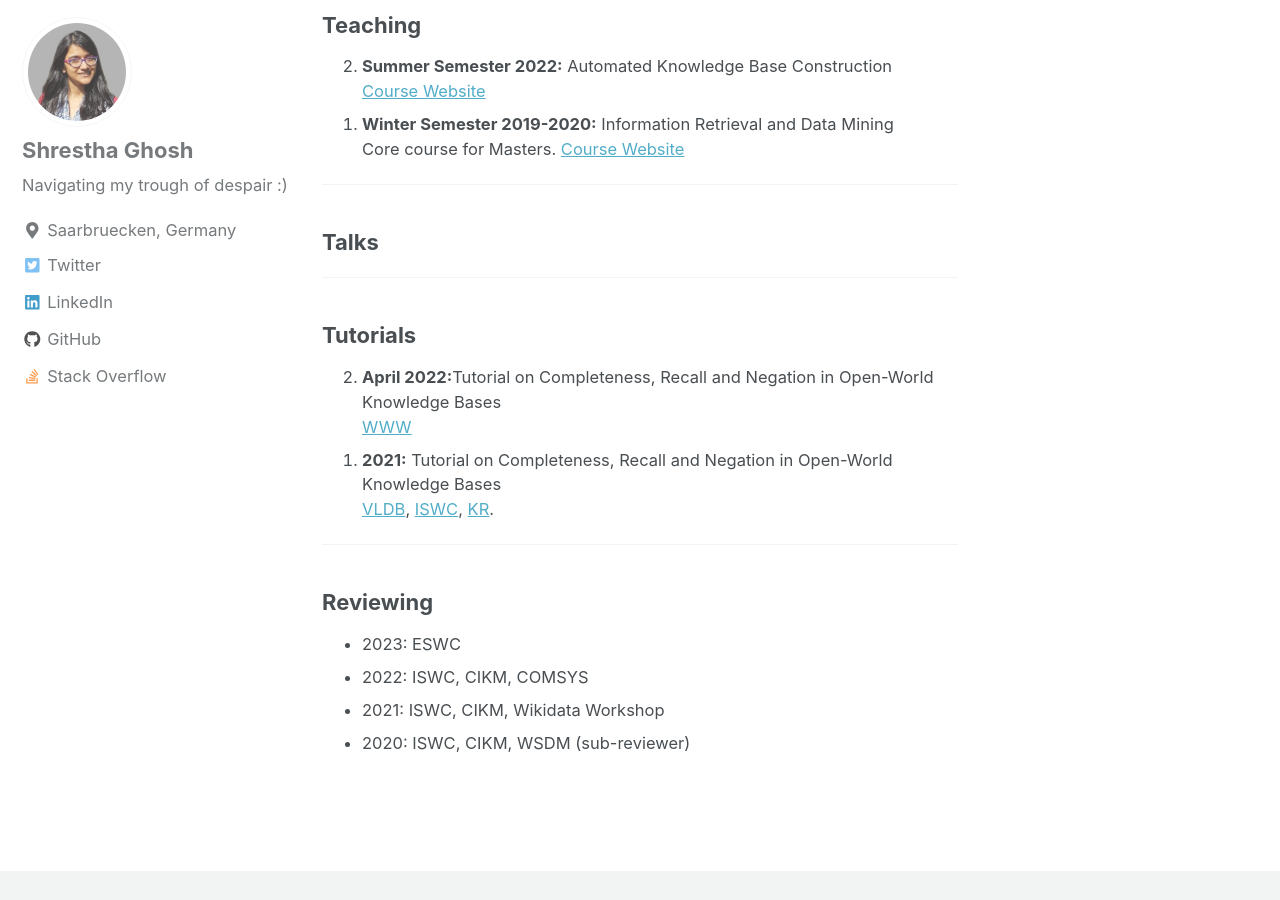
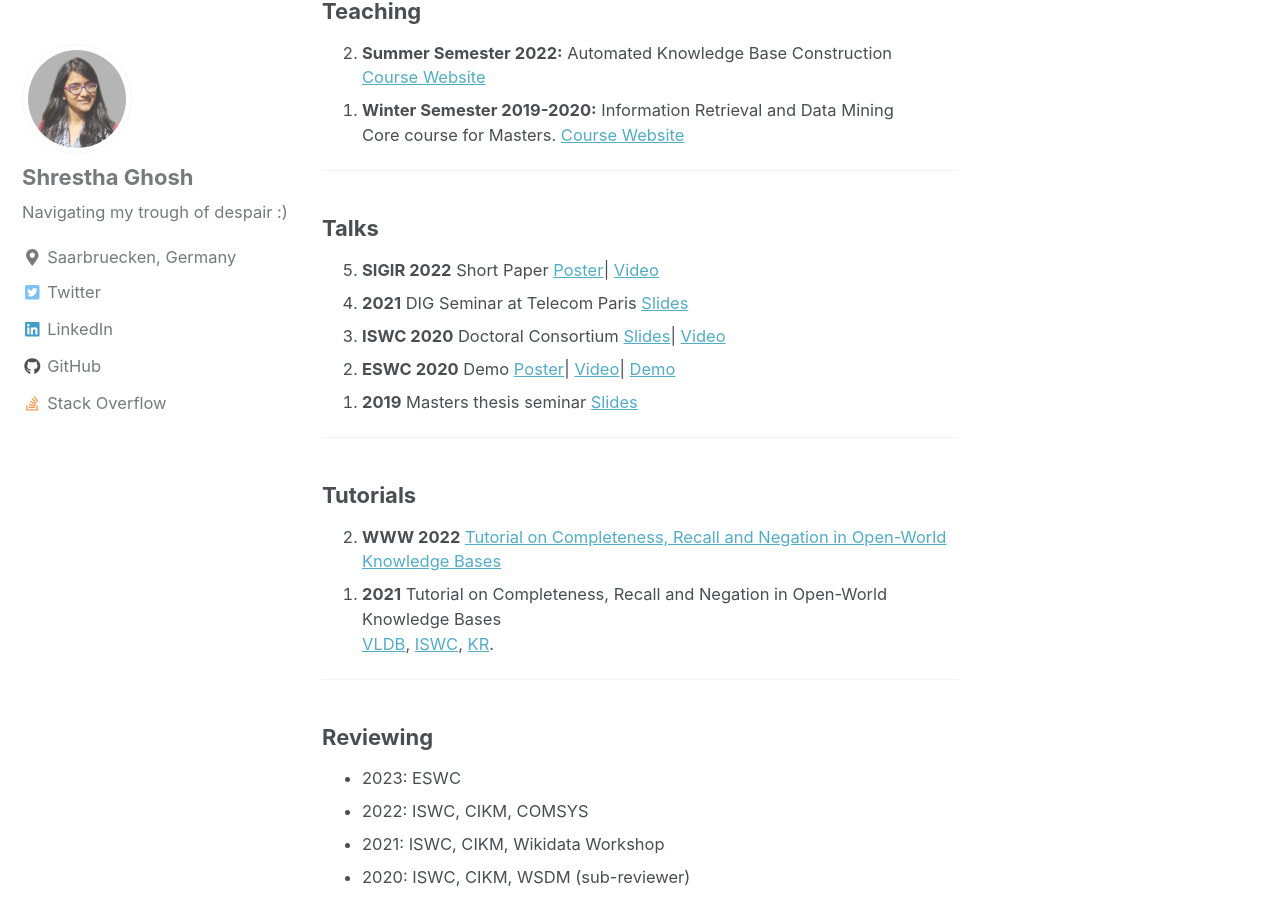
Before and after one commit to ghoshs/ghoshs.github.io, a Jekyll site: the page built from _pages/activities.md, in a window 1280 px wide and 900 px high, scrolled down 283 px. Built offline with Jekyll 4.4.1, drawn with Linux system fonts in a browser that asks for light colours; nearby versions of some CDN libraries.

Commit message:
update pubs

```diff
--- a/_layouts/home.html
+++ b/_layouts/home.html
@@ -17,13 +17,13 @@ layout: archive
     <strong>Nov 2022:</strong> Journal paper accepted at JoWS 2023.<br>
     <i>Answering Count Questions with Structured Answers from Text</i><br>
     Shrestha Ghosh, Simon Razniewski, Gerhard Weikum.
-    <a href="/images/JoWS_2022.pdf"><img src="images/pdf-icon.png" width="20px"></a>
+    <a href="/files/JoWS_2022.pdf"><img src="images/pdf-icon.png" width="20px"></a>
   </li>
   <li>
     <strong>Nov 2022:</strong> Demo paper accepted at WSDM 2023.<br>
     <i>CoQEx: Entity Counts Explained</i><br>
     Shrestha Ghosh, Simon Razniewski, Gerhard Weikum.
-    <a href="/images/WSDM_2023.pdf"><img src="images/pdf-icon.png" width="20px"></a>
+    <a href="/files/WSDM_2023.pdf"><img src="images/pdf-icon.png" width="20px"></a>
   </li>
   <li>
     <strong>Apr 2022:</strong> Short paper accepted at SIGIR 2022.<br>
--- a/_pages/activities.md
+++ b/_pages/activities.md
@@ -4,7 +4,7 @@ title: "Activities"
 author_profile: true
 ---
 
-<ul>
+<ul class="small">
 	<a href="#teaching">Teaching</a>
 	<a href="#talks">Talks</a>
 	<a href="#tutorials">Tutorials</a>
@@ -14,7 +14,9 @@ author_profile: true
 
 <h3 id="teaching">Teaching</h3>
 <ol reversed class="small">
-	<li><strong>Summer Semester 2022:</strong> Automated Knowledge Base Construction <br> <a href="https://www.mpi-inf.mpg.de/departments/databases-and-information-systems/teaching/ss2022/akbc">Course Website</a></li>
+	<li>
+		<strong>Summer Semester 2022:</strong> Automated Knowledge Base Construction <br> <a href="https://www.mpi-inf.mpg.de/departments/databases-and-information-systems/teaching/ss2022/akbc">Course Website</a>
+	</li>
 	<li>
 		<strong>Winter Semester 2019-2020:</strong> Information Retrieval and Data Mining <br>
 		Core course for Masters. <a href="https://www.mpi-inf.mpg.de/departments/databases-and-information-systems/teaching/ws1920/irdm19">Course Website</a>
@@ -25,7 +27,30 @@ author_profile: true
 
 <h3 id="talks">Talks</h3>
 <ol reversed class="small">
-
+	<li>
+		<strong>SIGIR 2022</strong> Short Paper
+		<a href="/files/SIGIR_2022.pdf">Poster</a>|
+		<a href="https://drive.google.com/file/d/1rBg-u8lwNXsqLdaN6Y-282RGE6DE6Ra2/view?usp=sharing">Video</a>
+	</li>
+	<li>
+		<strong>2021</strong> DIG Seminar at Telecom Paris
+		<a href="https://docs.google.com/presentation/d/1JCETTSArnAUUTmMOOFRLsSvG9iBlzQU0ib2HkvDc350/edit?usp=sharing">Slides</a>
+	</li>
+	<li>
+		<strong>ISWC 2020</strong> Doctoral Consortium
+		<a href="/files/ISWC_2020_slides.pdf">Slides</a>|
+		<a href="https://drive.google.com/file/d/1-HhFCuK9e8iyWr33NxV0Imy8SK1_v_Fa/view?usp=sharing">Video</a>
+	</li>
+	<li>
+		<strong>ESWC 2020</strong> Demo
+		<a href="/files/ESWC_2020.pdf">Poster</a>|
+		<a href="https://drive.google.com/file/d/1Uw5wWPuGpfuXuD3HXawvs_uqyPQv98gU/view?usp=sharing">Video</a>|
+		<a href="https://counqer.mpi-inf.mpg.de/spo/">Demo</a>
+	</li>
+	<li>
+		<strong>2019</strong> Masters thesis seminar
+		<a href="/files/MSc_2019.pdf">Slides</a>
+	</li>
 </ol>
 
 <hr>
@@ -33,11 +58,11 @@ author_profile: true
 <h3 id="tutorials">Tutorials</h3>
 <ol reversed class="small">
 	<li>
-		<strong>April 2022:</strong>Tutorial on Completeness, Recall and Negation in Open-World Knowledge Bases <br>
-		<a href="https://www2022.thewebconf.org/tutorials/">WWW</a>
+		<strong>WWW 2022</strong>
+		<a href="https://www2022.thewebconf.org/tutorials/">Tutorial on Completeness, Recall and Negation in Open-World Knowledge Bases</a>
 	</li>
 	<li>
-		<strong>2021:</strong> Tutorial on Completeness, Recall and Negation in Open-World Knowledge Bases <br>
+		<strong>2021</strong> Tutorial on Completeness, Recall and Negation in Open-World Knowledge Bases <br>
 		<a href="https://vldb.org/2021/?program-schedule-tutorials">VLDB</a>, <a href="https://iswc2021.semanticweb.org/tutorial-schedule">ISWC</a>, <a href="https://kr2021.kbsg.rwth-aachen.de/static/program/4/">KR</a>.
 	</li>
 </ol>
```
Also changed, not shown: _posts/2019-06-07-knowledge-base.md (+1 -1 lines), _pages/resources.md (renamed from _pages/references.md), 4 other files.
